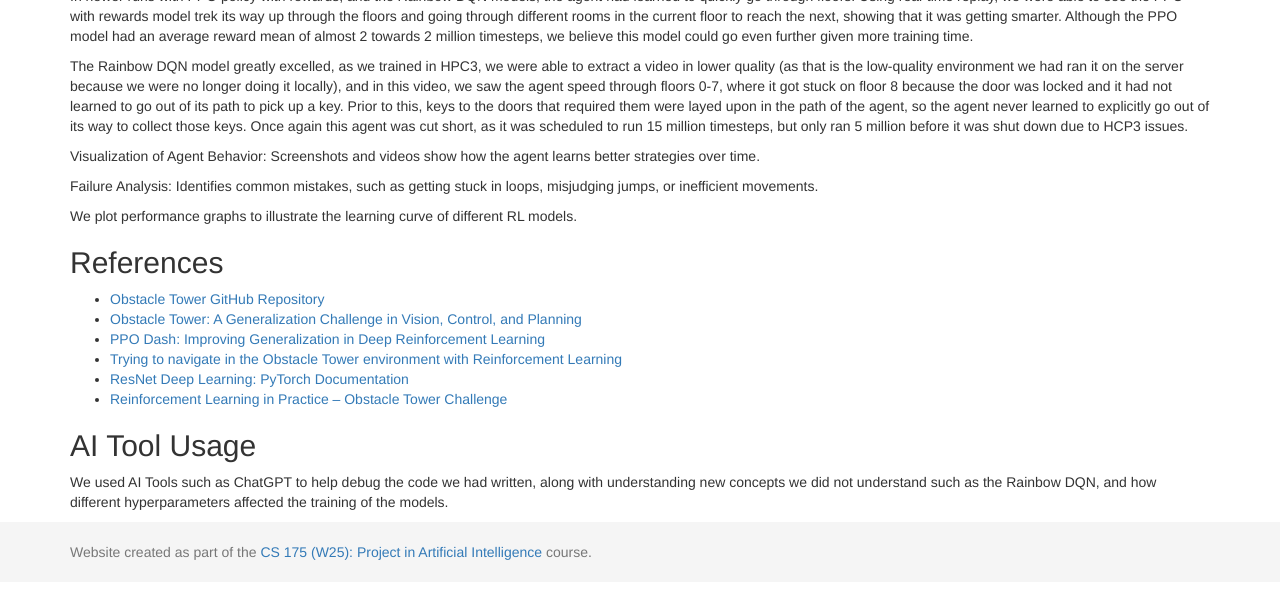
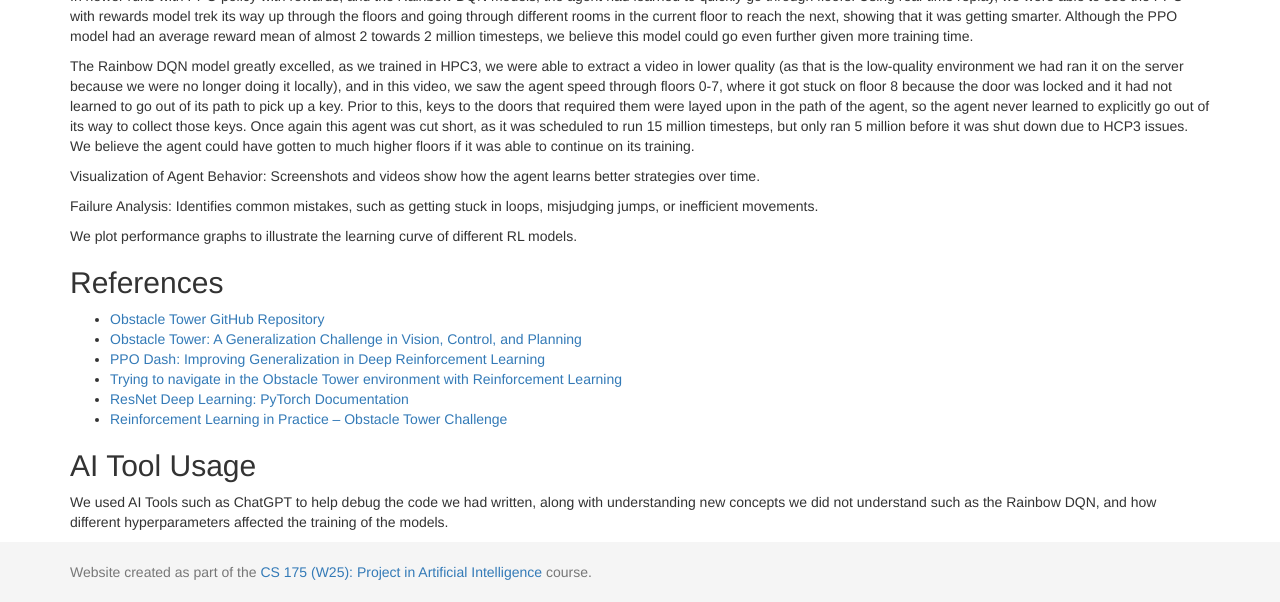
Before and after one commit to avinashduggal/TowerRunners, a Jekyll site: the page built from docs/final.md, in a window 1280 px wide and 900 px high, scrolled down 4465 px, cut to the strip 298-900 px from the top of the window. Built offline with Jekyll 4.4.1, drawn with Linux system fonts in a browser that asks for light colours.

Commit message:
Update final.md

```diff
--- a/docs/final.md
+++ b/docs/final.md
@@ -73,7 +73,7 @@ There are occasions where the agent paths towards the door but doesn't fully go
 
 In newer runs with PPO policy with rewards, and the Rainbow DQN models, the agent had learned to quickly go through floors. Using real-time replay, we were able to see the PPO with rewards model trek its way up through the floors and going through different rooms in the current floor to reach the next, showing that it was getting smarter. Although the PPO model had an average reward mean of almost 2 towards 2 million timesteps, we believe this model could go even further given more training time.
 
-The Rainbow DQN model greatly excelled, as we trained in HPC3, we were able to extract a video in lower quality (as that is the low-quality environment we had ran it on the server because we were no longer doing it locally), and in this video, we saw the agent speed through floors 0-7, where it got stuck on floor 8 because the door was locked and it had not learned to go out of its path to pick up a key. Prior to this, keys to the doors that required them were layed upon in the path of the agent, so the agent never learned to explicitly go out of its way to collect those keys. Once again this agent was cut short, as it was scheduled to run 15 million timesteps, but only ran 5 million before it was shut down due to HCP3 issues.
+The Rainbow DQN model greatly excelled, as we trained in HPC3, we were able to extract a video in lower quality (as that is the low-quality environment we had ran it on the server because we were no longer doing it locally), and in this video, we saw the agent speed through floors 0-7, where it got stuck on floor 8 because the door was locked and it had not learned to go out of its path to pick up a key. Prior to this, keys to the doors that required them were layed upon in the path of the agent, so the agent never learned to explicitly go out of its way to collect those keys. Once again this agent was cut short, as it was scheduled to run 15 million timesteps, but only ran 5 million before it was shut down due to HCP3 issues. We believe the agent could have gotten to much higher floors if it was able to continue on its training.
 
 Visualization of Agent Behavior: Screenshots and videos show how the agent learns better strategies over time.
 
```
